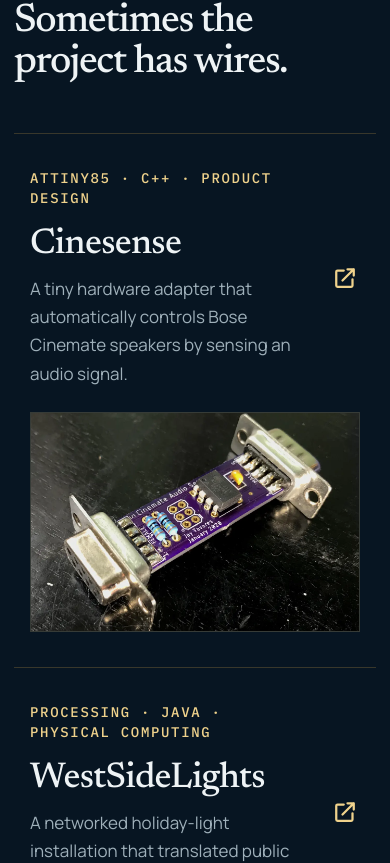
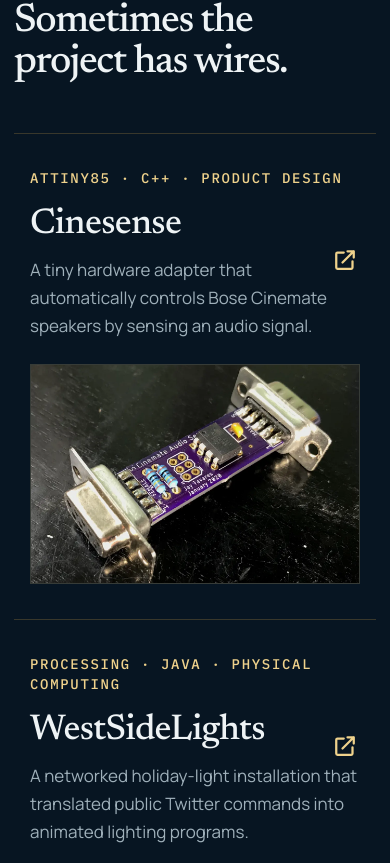
Before and after one commit to jaytavares/jasontavares.com, a Next.js app: page / in a window 390 px wide. Shown: the part 4929-5792 px from the top of the page. Built offline with nearby package versions, Linux system fonts and the light colour scheme.

Commit message:
Refine mobile project card layout

```diff
--- a/app/globals.css
+++ b/app/globals.css
@@ -336,6 +336,7 @@ h3 {
   border-top: 1px solid var(--line);
 }
 .electronics-list a {
+  position: relative;
   min-height: 190px;
   display: grid;
   grid-template-columns: 1fr auto;
@@ -620,9 +621,15 @@ h3 {
   .work-card:nth-last-child(1):nth-child(odd) {
     grid-column: auto;
   }
-  .electronics-list a {
+  .electronics-list a,
+  .electronics-list a.has-image {
     grid-template-columns: 1fr;
     gap: 1.5rem;
+  }
+  .electronics-list a.has-image > svg {
+    position: absolute;
+    top: 4.75rem;
+    right: 1rem;
   }
   .about-me-label {
     font-size: 7rem;
--- a/app/page.tsx
+++ b/app/page.tsx
@@ -71,7 +71,7 @@ const electronicThings = [
     name: "Cinesense",
     description:
       "A tiny hardware adapter that automatically controls Bose Cinemate speakers by sensing an audio signal.",
-    detail: "ATtiny85 · C++ · product design",
+    detail: "ATtiny85 · C++ · product\u00a0design",
     href: "https://github.com/jaytavares/cinesense",
     image: "/cinesense-board.webp",
   },
```
